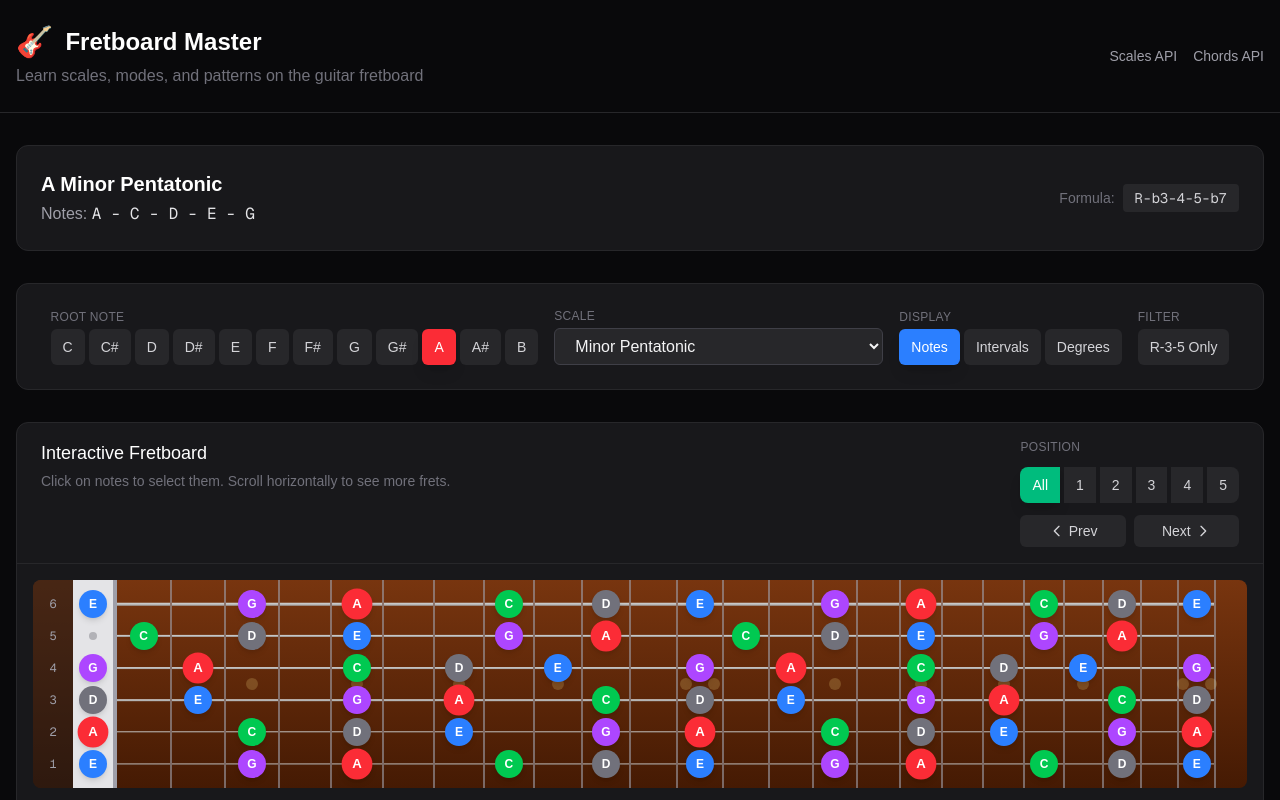
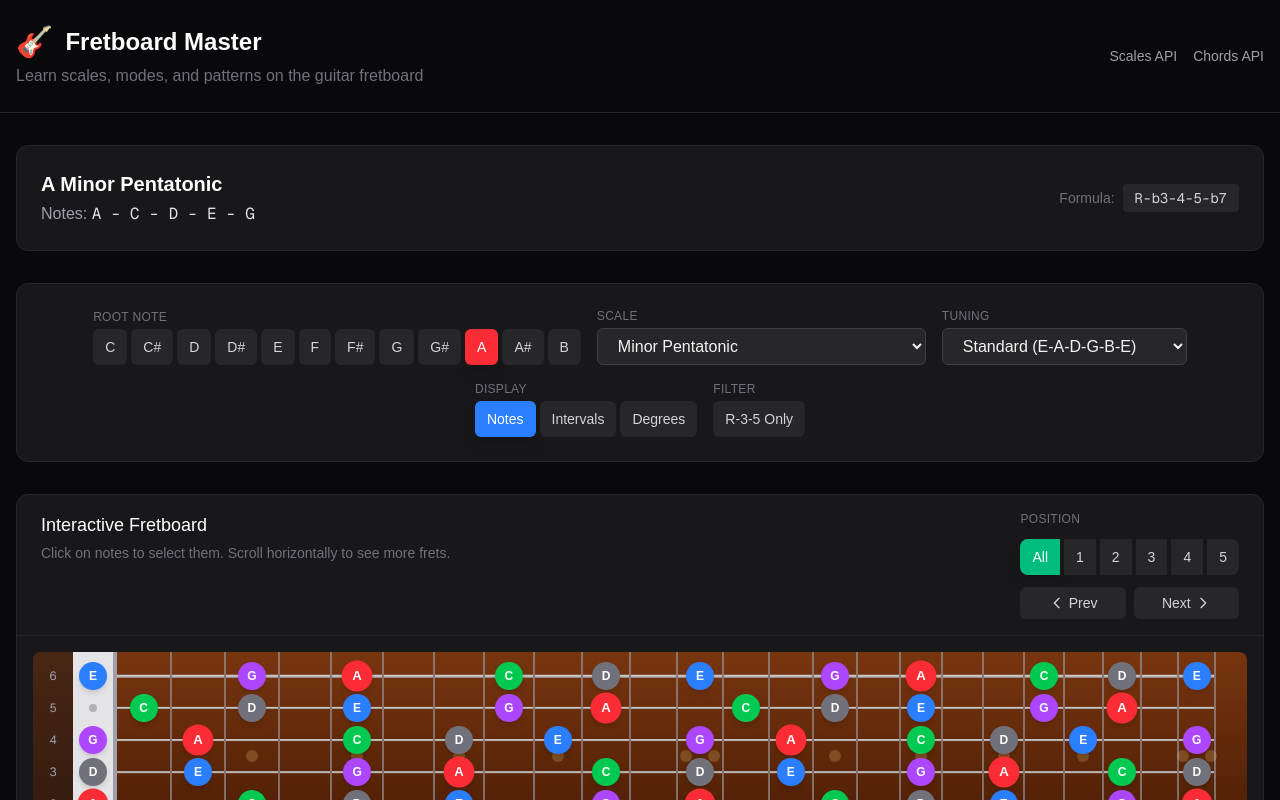
Before and after one commit to jarrodmedrano/guitar-fretboard, a Next.js app: page / in a window 1280 px wide. Shown: the top 800 px of the page. Built offline with nearby package versions, Linux system fonts and the light colour scheme.

Commit message:
added different tunings

```diff
--- a/src/app/page.tsx
+++ b/src/app/page.tsx
@@ -4,13 +4,14 @@ import { useState } from 'react'
 import Fretboard from '@/components/Fretboard'
 import ScaleSelector from '@/components/ScaleSelector'
 import PositionSelector from '@/components/PositionSelector'
-import { Note, SCALE_NAMES, SCALES } from '@/lib/music-theory'
+import { Note, SCALE_NAMES, SCALES, TUNINGS } from '@/lib/music-theory'
 
 type DisplayMode = 'notes' | 'intervals' | 'degrees'
 
 export default function Home() {
   const [rootNote, setRootNote] = useState<Note>('A')
   const [scale, setScale] = useState('minorPentatonic')
+  const [tuning, setTuning] = useState('standard')
   const [displayMode, setDisplayMode] = useState<DisplayMode>('notes')
   const [showOnlyChordTones, setShowOnlyChordTones] = useState(false)
   const [position, setPosition] = useState<number | null>(null)
@@ -81,10 +82,12 @@ export default function Home() {
           <ScaleSelector
             rootNote={rootNote}
             scale={scale}
+            tuning={tuning}
             displayMode={displayMode}
             showOnlyChordTones={showOnlyChordTones}
             onRootChange={setRootNote}
             onScaleChange={handleScaleChange}
+            onTuningChange={setTuning}
             onDisplayModeChange={setDisplayMode}
             onChordTonesToggle={setShowOnlyChordTones}
           />
@@ -105,6 +108,7 @@ export default function Home() {
                 <PositionSelector
                   scale={scale}
                   rootNote={rootNote}
+                  tuning={tuning}
                   position={position}
                   onPositionChange={setPosition}
                 />
@@ -115,6 +119,7 @@ export default function Home() {
             <Fretboard
               rootNote={rootNote}
               scale={scale}
+              tuning={TUNINGS[tuning]}
               displayMode={displayMode}
               showOnlyChordTones={showOnlyChordTones}
               position={position}
--- a/src/components/Fretboard.tsx
+++ b/src/components/Fretboard.tsx
@@ -143,7 +143,7 @@ export default function Fretboard({
   const [selectedNotes, setSelectedNotes] = useState<Set<string>>(new Set())
   const scaleFormula = SCALES[scale] || SCALES.major
   const positions = SCALE_POSITIONS[scale] || SCALE_POSITIONS.minorPentatonic
-  const rootFret = getRootFret(rootNote)
+  const rootFret = getRootFret(rootNote, tuning)
 
   // Check if a fret is within the current position
   const isInPosition = useCallback((fret: number): boolean => {
--- a/src/components/PositionSelector.tsx
+++ b/src/components/PositionSelector.tsx
@@ -1,10 +1,11 @@
 'use client'
 
-import { SCALE_POSITIONS, getRootFret, Note } from '@/lib/music-theory'
+import { SCALE_POSITIONS, getRootFret, Note, TUNINGS } from '@/lib/music-theory'
 
 interface PositionSelectorProps {
   scale: string
   rootNote: Note
+  tuning: string
   position: number | null // null means "All"
   onPositionChange: (position: number | null) => void
 }
@@ -12,11 +13,13 @@ interface PositionSelectorProps {
 export default function PositionSelector({
   scale,
   rootNote,
+  tuning,
   position,
   onPositionChange,
 }: PositionSelectorProps) {
   const positions = SCALE_POSITIONS[scale] || SCALE_POSITIONS.minorPentatonic
-  const rootFret = getRootFret(rootNote)
+  const tuningNotes = TUNINGS[tuning] || TUNINGS.standard
+  const rootFret = getRootFret(rootNote, tuningNotes)
 
   // Calculate actual fret range for current position
   const getCurrentRange = () => {
--- a/src/components/ScaleSelector.tsx
+++ b/src/components/ScaleSelector.tsx
@@ -1,16 +1,18 @@
 'use client'
 
-import { Note, NOTES, SCALES, SCALE_NAMES } from '@/lib/music-theory'
+import { Note, NOTES, SCALES, SCALE_NAMES, TUNINGS, TUNING_NAMES } from '@/lib/music-theory'
 
 type DisplayMode = 'notes' | 'intervals' | 'degrees'
 
 interface ScaleSelectorProps {
   rootNote: Note
   scale: string
+  tuning: string
   displayMode: DisplayMode
   showOnlyChordTones: boolean
   onRootChange: (note: Note) => void
   onScaleChange: (scale: string) => void
+  onTuningChange: (tuning: string) => void
   onDisplayModeChange: (mode: DisplayMode) => void
   onChordTonesToggle: (show: boolean) => void
 }
@@ -18,10 +20,12 @@ interface ScaleSelectorProps {
 export default function ScaleSelector({
   rootNote,
   scale,
+  tuning,
   displayMode,
   showOnlyChordTones,
   onRootChange,
   onScaleChange,
+  onTuningChange,
   onDisplayModeChange,
   onChordTonesToggle,
 }: ScaleSelectorProps) {
@@ -61,6 +65,23 @@ export default function ScaleSelector({
           {Object.keys(SCALES).map((scaleKey) => (
             <option key={scaleKey} value={scaleKey}>
               {SCALE_NAMES[scaleKey]}
+            </option>
+          ))}
+        </select>
+      </div>
+
+      {/* Tuning Selector */}
+      <div className="flex flex-col gap-1">
+        <label className="text-xs text-zinc-500 uppercase tracking-wide">Tuning</label>
+        <select
+          value={tuning}
+          onChange={(e) => onTuningChange(e.target.value)}
+          className="px-4 py-2 rounded-md bg-zinc-800 text-zinc-100 border border-zinc-700
+                     focus:outline-none focus:ring-2 focus:ring-red-500 cursor-pointer"
+        >
+          {Object.keys(TUNINGS).map((tuningKey) => (
+            <option key={tuningKey} value={tuningKey}>
+              {TUNING_NAMES[tuningKey]}
             </option>
           ))}
         </select>
--- a/src/lib/music-theory.ts
+++ b/src/lib/music-theory.ts
@@ -2,6 +2,21 @@ export const NOTES = ['C', 'C#', 'D', 'D#', 'E', 'F', 'F#', 'G', 'G#', 'A', 'A#'
 export type Note = typeof NOTES[number]
 
 export const STANDARD_TUNING: Note[] = ['E', 'A', 'D', 'G', 'B', 'E'] // low to high (6th to 1st string)
+
+// Guitar tunings (low to high, 6th to 1st string)
+export const TUNINGS: Record<string, Note[]> = {
+  standard: ['E', 'A', 'D', 'G', 'B', 'E'],
+  dropD: ['D', 'A', 'D', 'G', 'B', 'E'],
+  dStandard: ['D', 'G', 'C', 'F', 'A', 'D'],
+  dropC: ['C', 'G', 'C', 'F', 'A', 'D'],
+}
+
+export const TUNING_NAMES: Record<string, string> = {
+  standard: 'Standard (E-A-D-G-B-E)',
+  dropD: 'Drop D (D-A-D-G-B-E)',
+  dStandard: 'D Standard (D-G-C-F-A-D)',
+  dropC: 'Drop C (C-G-C-F-A-D)',
+}
 
 export const SCALES: Record<string, number[]> = {
   major: [0, 2, 4, 5, 7, 9, 11],
@@ -191,11 +206,12 @@ export const SCALE_POSITIONS: Record<string, { start: number; end: number; name?
   ],
 }
 
-// Get the fret where the root note first appears on the low E string
-export function getRootFret(rootNote: Note): number {
-  const openE = NOTES.indexOf('E')
+// Get the fret where the root note first appears on the lowest string
+export function getRootFret(rootNote: Note, tuning: Note[] = STANDARD_TUNING): number {
+  const lowestString = tuning[0]
+  const openNoteIndex = NOTES.indexOf(lowestString)
   const rootIndex = NOTES.indexOf(rootNote)
-  return (rootIndex - openE + 12) % 12
+  return (rootIndex - openNoteIndex + 12) % 12
 }
 
 // Get position count for a scale
```
